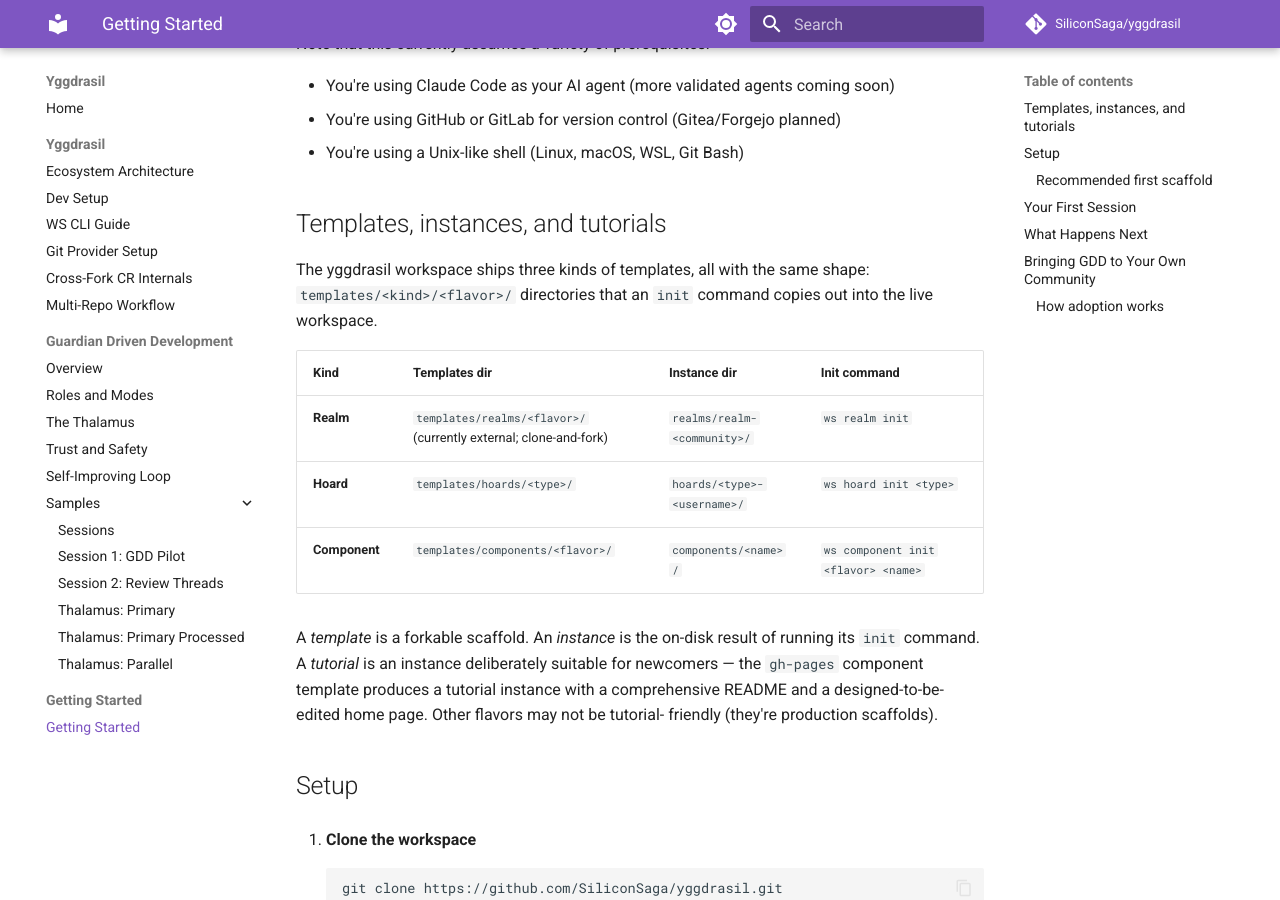
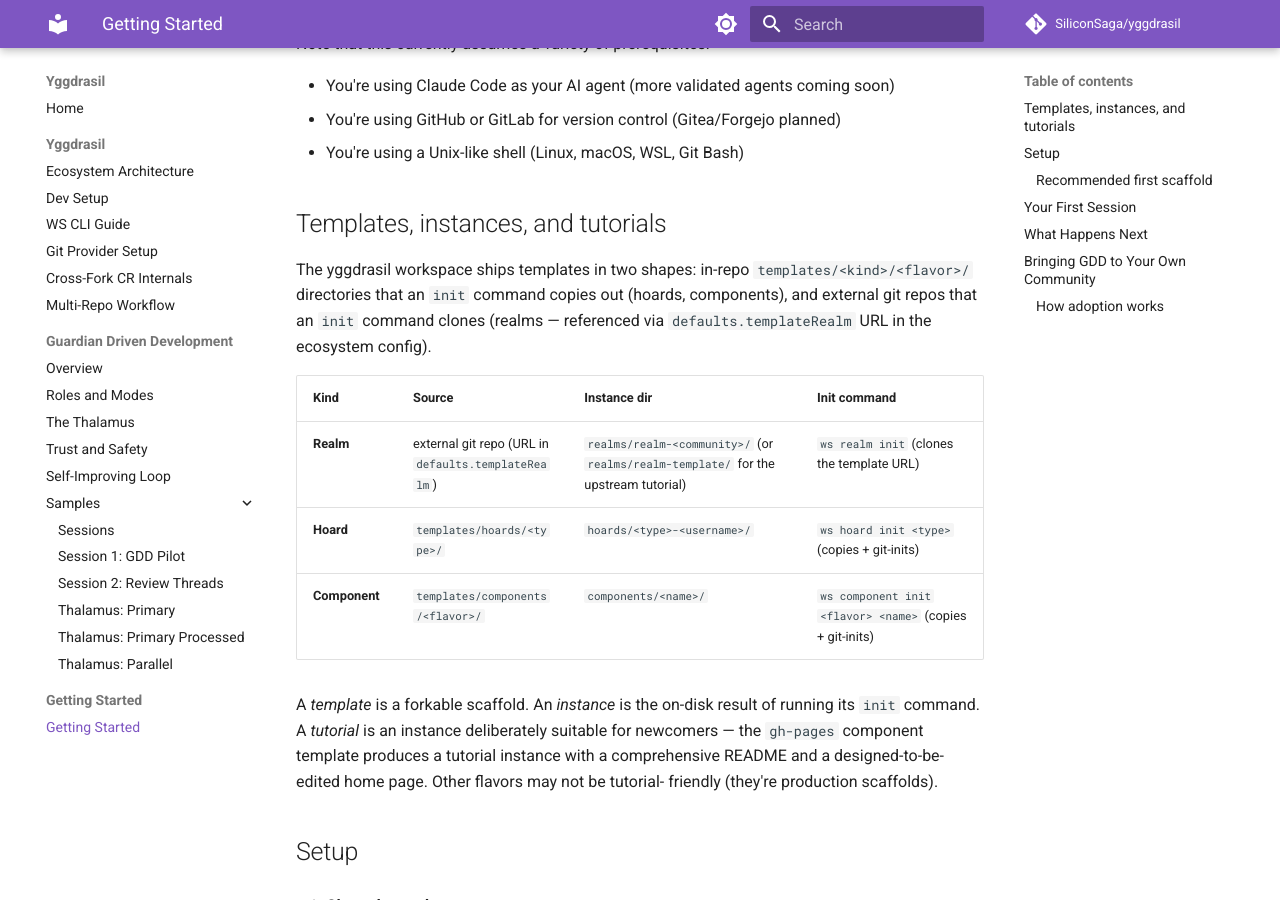
Before and after one commit to SiliconSaga/yggdrasil, an MkDocs documentation site: the page built from docs/getting-started/index.md, in a window 1280 px wide and 900 px high, scrolled down 281 px. Built offline with MkDocs 1.6.1 and Material for MkDocs 9.7.7, drawn with Linux system fonts in a browser that asks for light colours; comment, search, counter and statistics services are not loaded.

Commit message:
fix(docs): correct realm-templates row in the kinds-of-templates table
Final Copilot finding from PR #45 review: the "Templates, instances,
and tutorials" table claimed all three kinds share an in-repo
`templates/<kind>/<flavor>/` shape, but realms actually live in
external git repos cloned via `defaults.templateRealm` URL. Hoards and
components are the in-repo copy-and-init shape; realms are the
clone-from-URL shape.

Rephrased the intro to call out both shapes; renamed the column header
from "Templates dir" to "Source" and added the realm's actual
mechanism (external repo URL) plus a clarifying parenthetical that
`realm-template` is the upstream tutorial slot. Two parallel updates:
the table in the live `docs/getting-started/index.md` and the
embedded-in-the-plan version that landed via Phase C of this branch.

Co-Authored-By: Claude Opus 4.6 <noreply@anthropic.com>

```diff
--- a/docs/getting-started/index.md
+++ b/docs/getting-started/index.md
@@ -10,15 +10,17 @@ Note that this currently assumes a variety of prerequisites:
 
 ## Templates, instances, and tutorials
 
-The yggdrasil workspace ships three kinds of templates, all with the
-same shape: `templates/<kind>/<flavor>/` directories that an `init`
-command copies out into the live workspace.
+The yggdrasil workspace ships templates in two shapes: in-repo
+`templates/<kind>/<flavor>/` directories that an `init` command copies
+out (hoards, components), and external git repos that an `init` command
+clones (realms — referenced via `defaults.templateRealm` URL in the
+ecosystem config).
 
-| Kind | Templates dir | Instance dir | Init command |
-|------|---------------|--------------|--------------|
-| **Realm** | `templates/realms/<flavor>/` (currently external; clone-and-fork) | `realms/realm-<community>/` | `ws realm init` |
-| **Hoard** | `templates/hoards/<type>/` | `hoards/<type>-<username>/` | `ws hoard init <type>` |
-| **Component** | `templates/components/<flavor>/` | `components/<name>/` | `ws component init <flavor> <name>` |
+| Kind | Source | Instance dir | Init command |
+|------|--------|--------------|--------------|
+| **Realm** | external git repo (URL in `defaults.templateRealm`) | `realms/realm-<community>/` (or `realms/realm-template/` for the upstream tutorial) | `ws realm init` (clones the template URL) |
+| **Hoard** | `templates/hoards/<type>/` | `hoards/<type>-<username>/` | `ws hoard init <type>` (copies + git-inits) |
+| **Component** | `templates/components/<flavor>/` | `components/<name>/` | `ws component init <flavor> <name>` (copies + git-inits) |
 
 A *template* is a forkable scaffold. An *instance* is the on-disk
 result of running its `init` command. A *tutorial* is an instance
```
Also changed, not shown: docs/plans/2026-04-25-component-templates-plan.md (+10 -8 lines).
